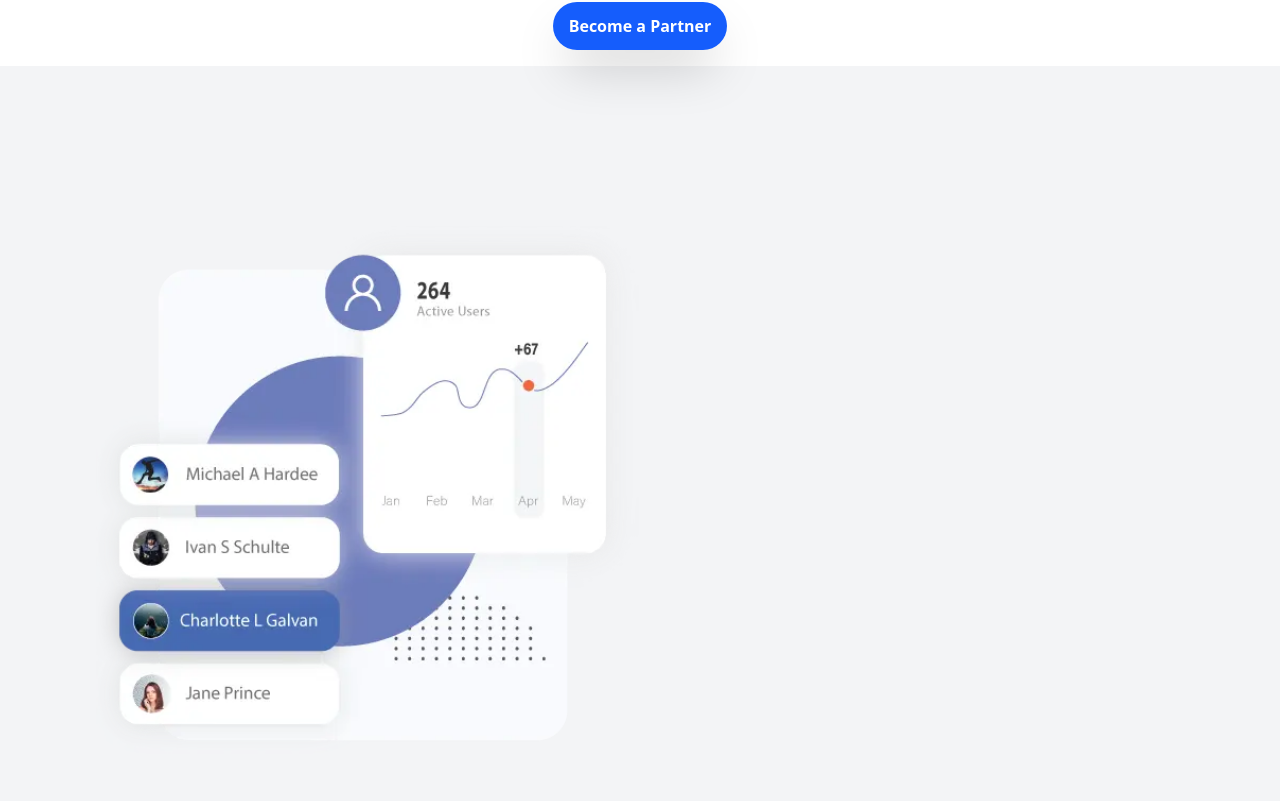
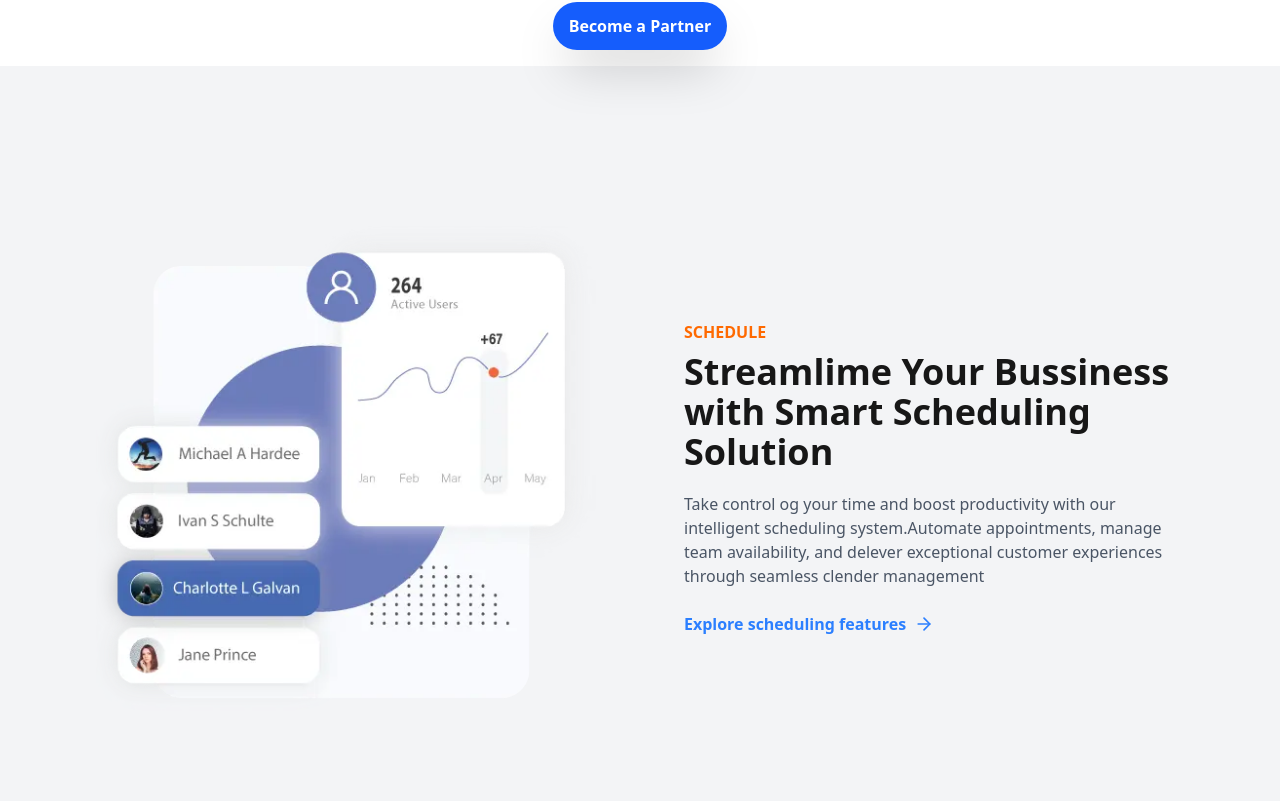
Before and after one commit to sanjayrana2005/Modern-react, a React (Vite) app: page / in a window 1280 px wide. Shown: the part 1599-2400 px from the top of the page. Built offline with nearby package versions, Linux system fonts and the light colour scheme.

Commit message:
made monitor section

```diff
--- a/src/App.jsx
+++ b/src/App.jsx
@@ -6,6 +6,7 @@ import './App.css'
 import PurposeSection from './components/PurposeSection'
 import FeaturesSection from './components/FeaturesSection'
 import ScheduleSection from './components/ScheduleSection'
+import MonitorSection from './components/MonitorSection'
 
 const App = () => {
   return (
@@ -19,6 +20,7 @@ const App = () => {
         <PurposeSection />
         <FeaturesSection />
         <ScheduleSection/>
+        <MonitorSection/>
       </div>
     </main>
   )
--- /dev/null
+++ b/src/components/MonitorSection.jsx
@@ -0,0 +1,37 @@
+import React from 'react'
+import monitorImage from "../assets/monitor-card.webp"
+import { ArrowRight } from "lucide-react";
+
+function MonitorSection() {
+    return (
+        <section className='w-full py-16 px-4 sm:px-6 lg:px-24'>
+            <div className='container mx-auto mx-w-7xl  md:py-24 flex flex-col md:flex-row items-center justify-between gap-10 md:gap-22'>
+                {/* left section  */}
+                <div className='w-full md:w-1/2'>
+                    <p className='text-green-500 font-semibold'>MONITOR</p>
+                    <h2 className='font-bold text-3xl md:text-4xl text-neutral-900 mt-2 mb-5 md:w-4/5'>Introducing best mobile carousels</h2>
+                    <p className='text-gray-600 mb-6'>Before the ship is really back, Round, all round the world. <br/>Round, Round, all round the world. all round the world</p>
+
+                    <a href="#" className='flex items-center font-semibold text-blue-500 gap-2 hover:gap-4 transition-all w-fit'>Explore scheduling features <ArrowRight size={20} />
+                    </a>
+
+
+                </div>
+
+                {/* right section */}
+                <div className='w-full md:w-1/2 '>
+                    <img src={monitorImage} alt="schedule Image"
+                        className='w-full h-auto'
+                    />
+                </div>
+
+
+                {/* ////// */}
+
+
+            </div>
+        </section>
+    )
+}
+
+export default MonitorSection
--- a/src/components/ScheduleSection.jsx
+++ b/src/components/ScheduleSection.jsx
@@ -1,14 +1,28 @@
 import React from 'react'
 import scheduleImage from "../assets/stats.webp"
+import { ArrowRight } from "lucide-react";
+
 function ScheduleSection() {
     return (
         <section className='w-full py-16 px-4 sm:px-6 lg:px-24 bg-gray-100'>
-      <div className='container mx-auto mx-w-7xl py-16 md:py-24 flex flex-col md:flex-row items-center justify-between gap-10 md:gap-22'>
+            <div className='container mx-auto mx-w-7xl  md:py-24 flex flex-col md:flex-row items-center justify-between gap-10 md:gap-22'>
                 {/* left section  */}
-            <div className='md:w-1/2 '>
+                <div className='w-full md:w-1/2 '>
                     <img src={scheduleImage} alt="schedule Image"
                         className='w-full h-auto'
                     />
+                </div>
+
+                {/* right section */}
+                <div className='w-full md:w-1/2'>
+                    <p className='text-orange-500 font-semibold'>SCHEDULE</p>
+                    <h2 className='font-bold text-3xl md:text-4xl text-neutral-900 mt-2 mb-5'>Streamlime Your Bussiness <br /> with Smart Scheduling Solution</h2>
+                    <p className='text-gray-600 mb-6'>Take control og your time and boost productivity with our intelligent scheduling system.Automate appointments, manage team availability, and delever exceptional customer experiences through seamless clender management</p>
+
+                    <a href="#" className='flex items-center font-semibold text-blue-500 gap-2 hover:gap-4 transition-all w-fit'>Explore scheduling features <ArrowRight size={20}/>
+                    </a>
+
+
                 </div>
             </div>
         </section>
```
Lines whose indentation alone changed are shown as unchanged.
